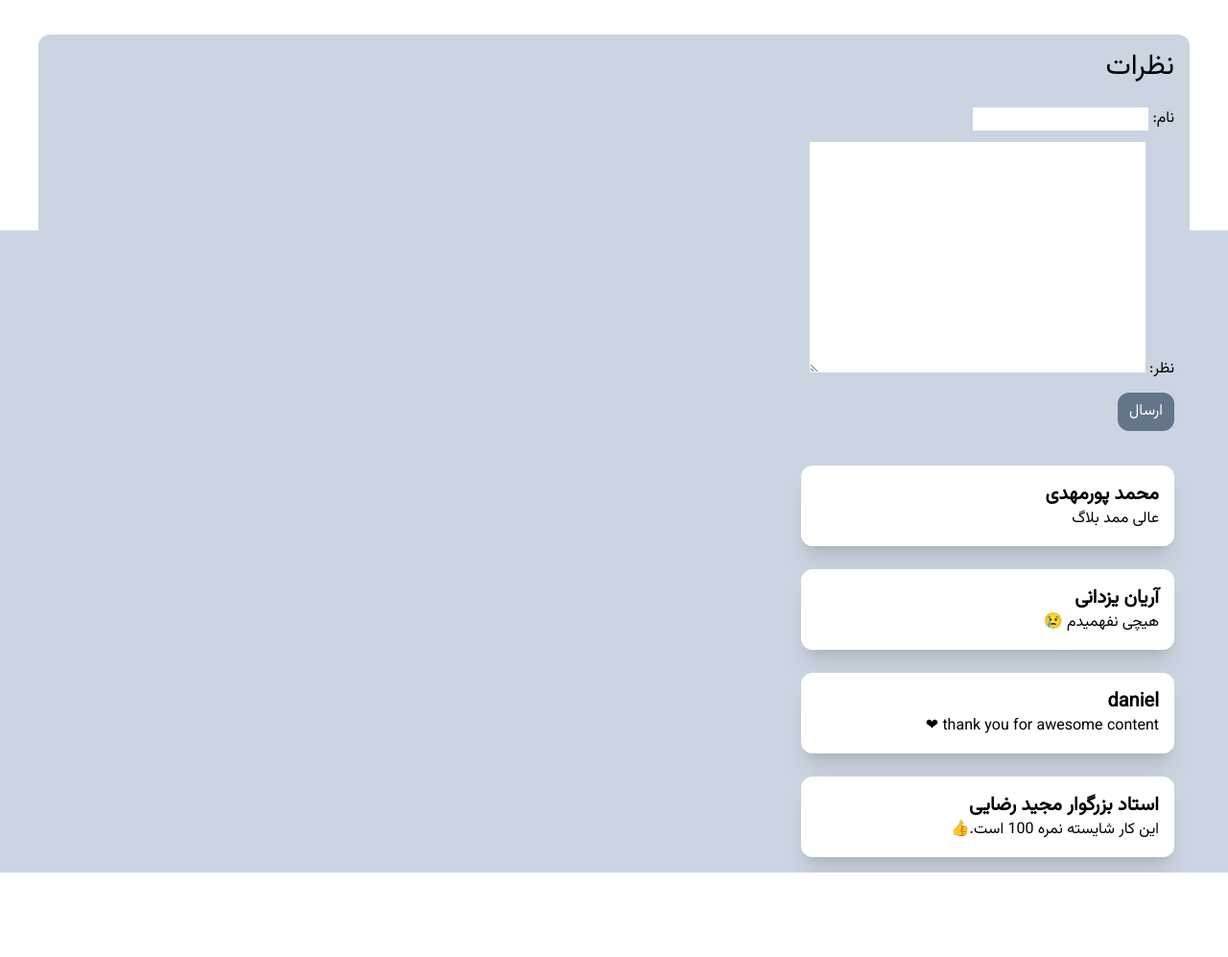
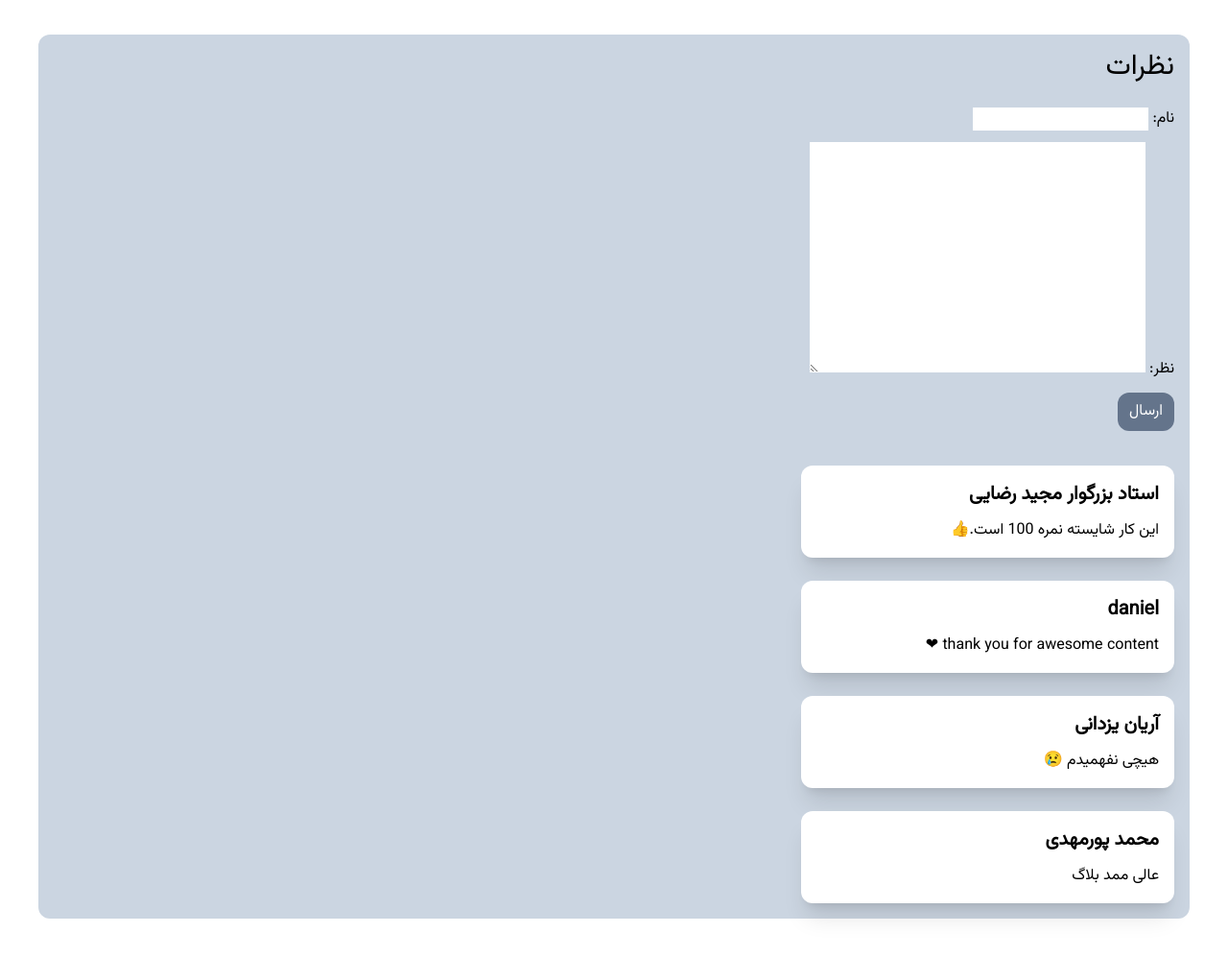
Before and after one commit to Mohammad-Poormehdi/Mamad-blog, a Django app: a page that uses blog/templates/blog/base.html in a window 1280 px wide. Shown: the part 624-1621 px from the top of the page at 96% size. Before the commit the page ends 1533 px from the top, so only its background shows below. Run offline with Django 4.2, Linux system fonts and the light colour scheme; data comes from the database, SQL or seed files in the repository; both versions use the stored data as it was after the commit; some libraries are stand-ins or nearby versions.

Commit message:
dark mode feature added, some little comment problems fixed

```diff
--- a/blog/templates/blog/base.html
+++ b/blog/templates/blog/base.html
@@ -10,9 +10,9 @@
     <script src="https://cdn.tailwindcss.com"></script>
     <title>{% block title %}{% endblock %}</title>
 </head>
-<body class="bg-slate-300 h-screen relative dark:bg-gradient-to-b from-cyan-900 to-slate-900 bg-no-repeat" style="font-family: 'Vazirmatn', sans-serif;">
+<body class="bg-slate-300 h-auto relative dark:bg-gradient-to-b from-cyan-900 to-slate-900 bg-no-repeat " style="font-family: 'Vazirmatn', sans-serif;">
         <!-- Navbar -->
-        <nav class=" bg-white dark:bg-slate-800">
+        <nav class="bg-white dark:bg-slate-800">
             <!-- Navbar continer -->
             <div class="flex p-3 container mx-auto justify-between items-center max-md:flex-col max-md:items-center">
                 <!-- logo -->
--- a/blog/templates/blog/post.html
+++ b/blog/templates/blog/post.html
@@ -2,23 +2,23 @@
 
 
 {% block posts %}
-        <div dir="rtl" class="container p-10 px-10 h-full bg-white space-y-10 mx-auto dark:bg-transparent">
+        <div dir="rtl" class="container p-10 px-10 h-auto bg-white space-y-10 mx-auto dark:bg-transparent">
             <h1 class="text-6xl dark:text-cyan-300">{{selected_post.title}}</h1>
             <p class="text-xl py-10 dark:text-white">{{selected_post.content}}</p>
             <!-- comment section -->
-            <section class="bg-slate-300 p-4 rounded-xl space-y-6">
+            <section class="bg-slate-300 p-4 rounded-xl space-y-6 dark:bg-slate-600">
                 <h1 class="text-3xl dark:text-cyan-300">نظرات</h1>
-                <form action="" method="post">
+                <form class="w-full" action="{% url 'post_details' selected_post.slug %}" method="post">
                     {% csrf_token %}
                     <ul class="space-y-3">
                         {{comment_form.as_ul}}
                     </ul>
-                    <button class="bg-slate-500 my-3 text-white px-3 py-2 rounded-xl">ارسال</button>
+                    <button class="bg-slate-500 my-3 text-white px-3 py-2 rounded-xl dark:bg-slate-800">ارسال</button>
                 </form>
                 {% for comment in comments %}
-                <div class="bg-white w-1/3 rounded-xl shadow-xl p-4">
-                    <h1 class="text-xl font-bold">{{comment.name}}</h1>
-                    <p>{{comment.comment}}</p>
+                <div class="bg-white space-y-3 w-1/3 rounded-xl shadow-xl p-4 dark:bg-slate-700 max-md:w-full">
+                    <h1 class="text-xl font-bold dark:text-cyan-300">{{comment.name}}</h1>
+                    <p class="dark:text-white">{{comment.comment}}</p>
                 </div>
                 {% endfor %}
             </section>
--- a/blog/views.py
+++ b/blog/views.py
@@ -15,7 +15,7 @@ def index(request):
 def post(request, post_slug):
     comment_form = CommentForm
     selected_post = Post.objects.get(slug=post_slug)
-    comments = selected_post.comment.all()
+    comments = selected_post.comment.all().order_by('-id')
     if request.method == "GET":
         return render(request, 'blog/post.html', {
             "selected_post":selected_post,
@@ -26,6 +26,11 @@ def post(request, post_slug):
         comment_request = CommentForm(request.POST)
         post_comment = comment_request.save()
         selected_post.comment.add(post_comment)
+        return render(request, 'blog/post.html', {
+            "selected_post":selected_post,
+            "comment_form":comment_form,
+            "comments":comments,
+        })
 
 def category(request, category_slug):
     selected_category = Category.objects.get(slug=category_slug,)
```
Also changed, not shown: db.sqlite3, uploads/uploads/django_thumbnail_0Qi5DXl.webp (added).
